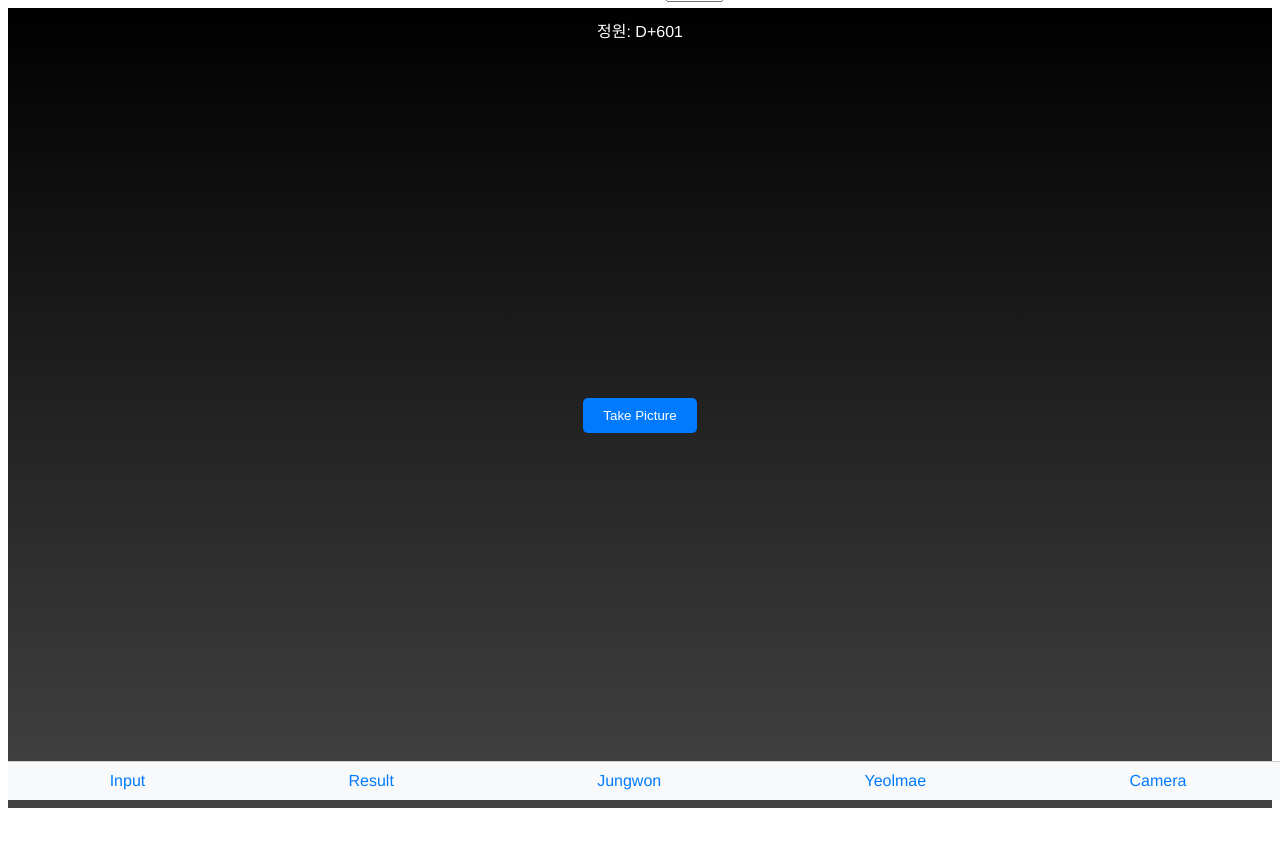
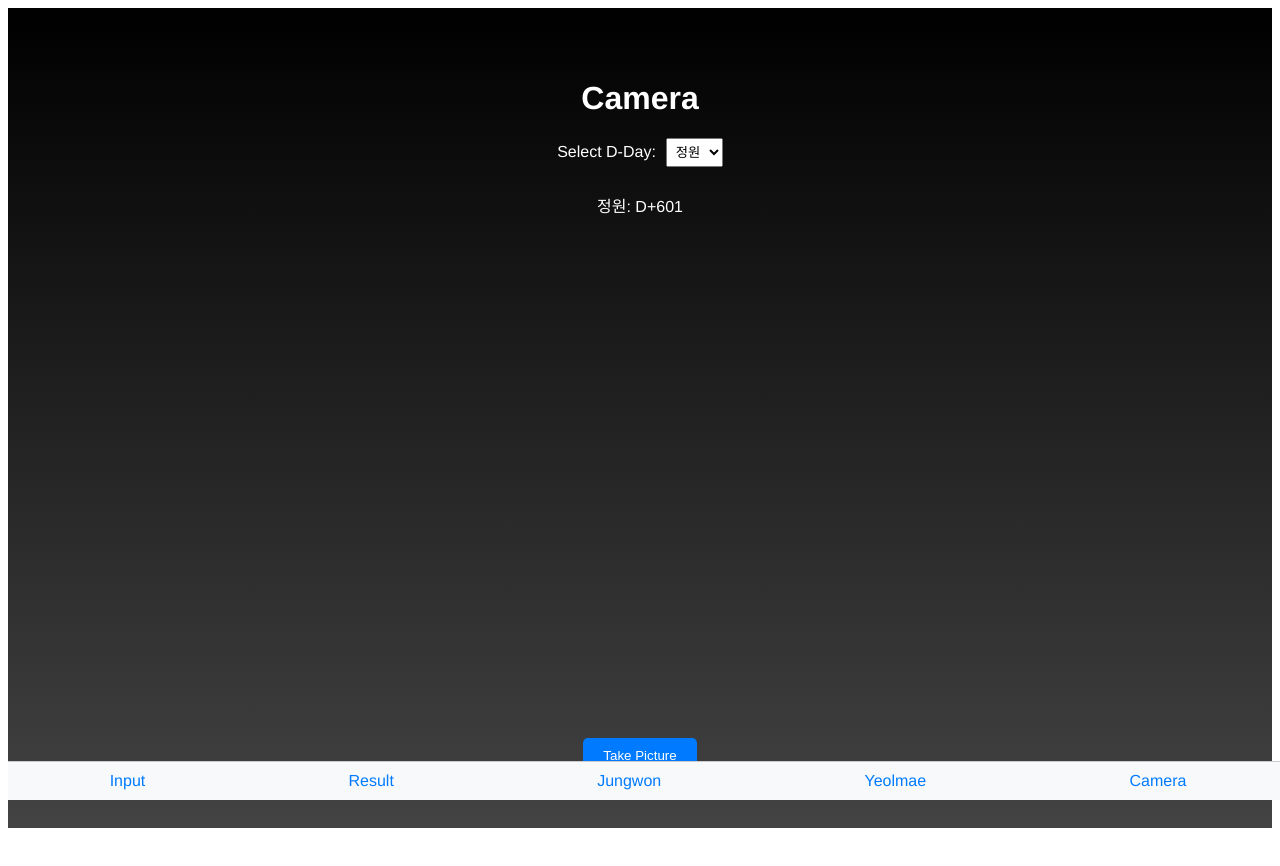
Before and after one commit to thiskorea81/DdayApp, a Vue app: page /camera in a window 1280 px wide. Shown: the top 866 px of the page. After the commit the page ends 836 px from the top, so only its background shows below. Built offline with nearby package versions, Linux system fonts and the light colour scheme.

Commit message:
기능 수정

```diff
--- a/src/views/CameraView.vue
+++ b/src/views/CameraView.vue
@@ -1,7 +1,7 @@
 <template>
     <div class="camera-view">
       <h1>Camera</h1>
-      <div>
+      <div class="controls">
         <label for="dday-select">Select D-Day:</label>
         <select id="dday-select" v-model="selectedDday">
           <option value="jungwon">정원</option>
@@ -12,9 +12,13 @@
       <div class="dday-info">
         <p>{{ selectedDdayLabel }}: D+{{ selectedDdayValue }}</p>
       </div>
-      <video id="video" width="640" height="480" autoplay></video>
-      <button @click="takePicture">Take Picture</button>
-      <canvas id="canvas" width="640" height="480"></canvas>
+      <video v-if="!captured" id="video" width="640" height="480" autoplay></video>
+      <canvas v-if="captured" id="canvas" width="640" height="480"></canvas>
+      <div class="buttons">
+        <button v-if="!captured" @click="takePicture">Take Picture</button>
+        <button v-if="captured" @click="retakePicture">Retake</button>
+        <button v-if="captured" @click="savePicture">Save</button>
+      </div>
     </div>
   </template>
 
@@ -30,7 +34,8 @@
         selectedDday: 'jungwon',
         video: null,
         canvas: null,
-        context: null
+        context: null,
+        captured: false
       };
     },
     computed: {
@@ -108,6 +113,18 @@
         this.context.lineWidth = 3;
         this.context.strokeText(`${this.selectedDdayLabel}: D+${this.selectedDdayValue}`, 10, 50);
         this.context.fillText(`${this.selectedDdayLabel}: D+${this.selectedDdayValue}`, 10, 50);
+        this.captured = true;
+        this.video.srcObject.getTracks().forEach(track => track.stop());
+      },
+      retakePicture() {
+        this.captured = false;
+        this.setupCamera();
+      },
+      savePicture() {
+        const link = document.createElement('a');
+        link.href = this.canvas.toDataURL('image/png');
+        link.download = 'photo.png';
+        link.click();
       }
     }
   };
@@ -123,12 +140,23 @@
     background: linear-gradient(180deg, #000000, #434343);
     color: white;
     text-align: center;
+    padding: 10px;
+  }
+  .controls {
+    position: relative;
+    z-index: 10;
+    margin-bottom: 10px;
   }
   .dday-info {
     margin-bottom: 10px;
   }
   video, canvas {
     margin-bottom: 10px;
+  }
+  .buttons {
+    display: flex;
+    justify-content: space-around;
+    width: 100%;
   }
   button {
     padding: 10px 20px;
@@ -137,6 +165,7 @@
     border: none;
     border-radius: 5px;
     cursor: pointer;
+    margin: 5px;
   }
   button:hover {
     background-color: #0056b3;
```
